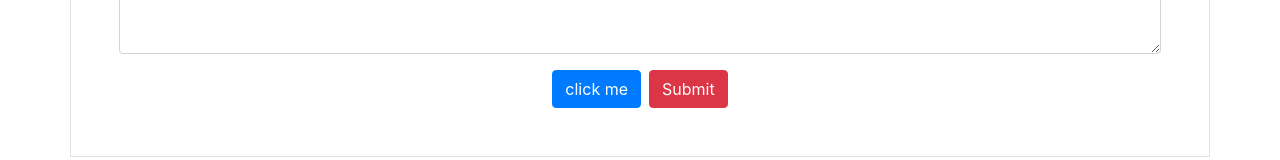
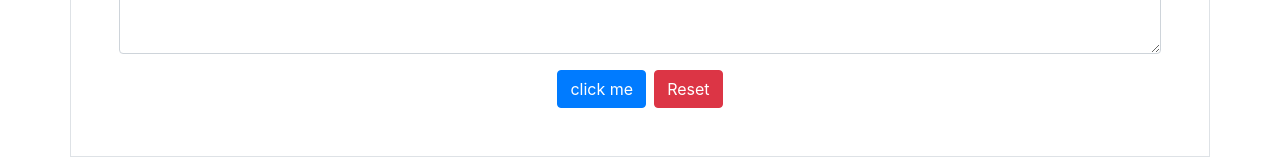
Before and after one commit to saidmsaif/react-p, a React (Create React App) app: page / in a window 1280 px wide. Shown: the part 592-752 px from the top of the page. Built offline with nearby package versions, Linux system fonts and the light colour scheme.

Commit message:
Button type Change

```diff
--- a/src/components/Forms/Form.jsx
+++ b/src/components/Forms/Form.jsx
@@ -65,7 +65,7 @@ export default class Form extends Component {
                     <Row>
                         <Col>
                             <label htmlFor="message">Your Message :</label>
-                            <textarea name="message" id="" className='form-control' onChange={this.handleChange} value={message}></textarea>
+                            <textarea name="message" id="" className='form-control' onChange={this.handleChange}></textarea>
                         </Col>
                     </Row>
 
@@ -76,7 +76,7 @@ export default class Form extends Component {
                                     console.log(this.state);
                                 }}>
                                     click me </button>
-                                <input type="submit" value="Submit" className='btn btn-danger'/>
+                                <input type="reset" value="Reset" className='btn btn-danger'/>
                             </div>
                         </Col>
                     </Row>
```
